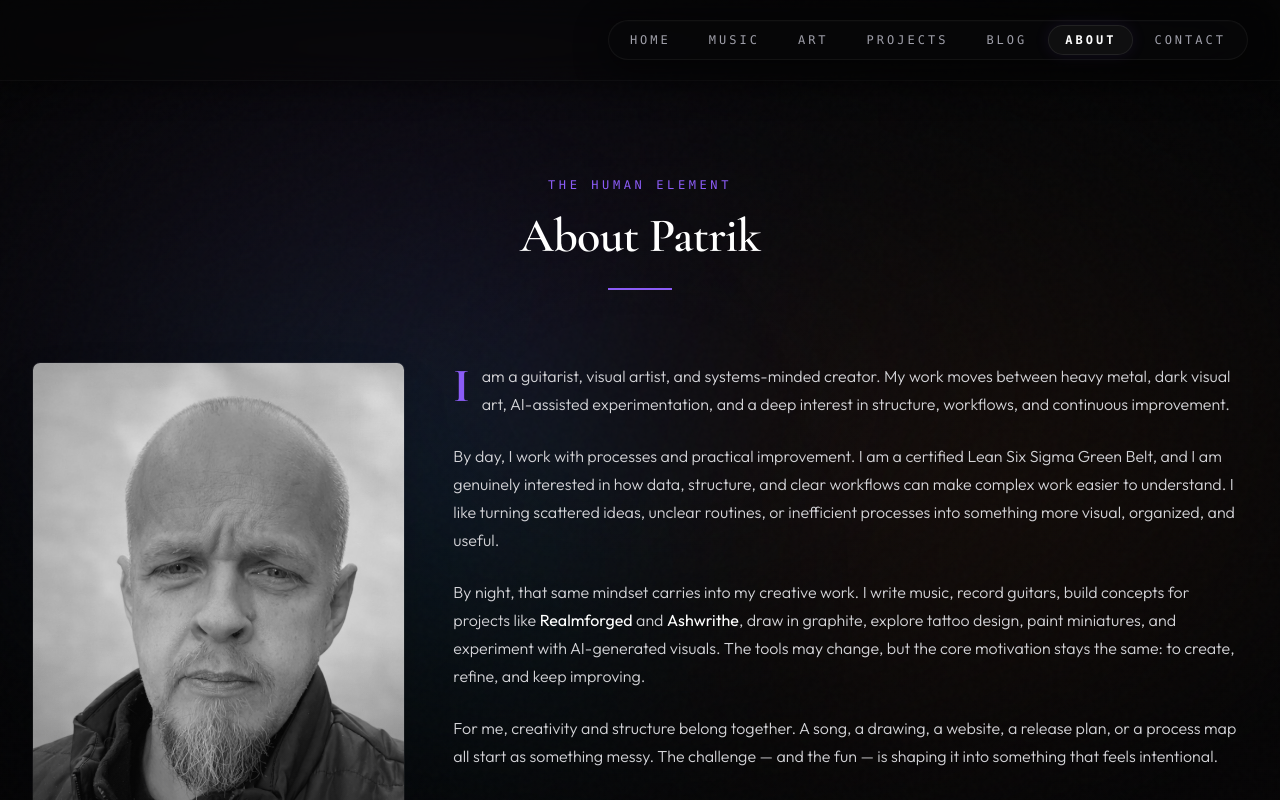
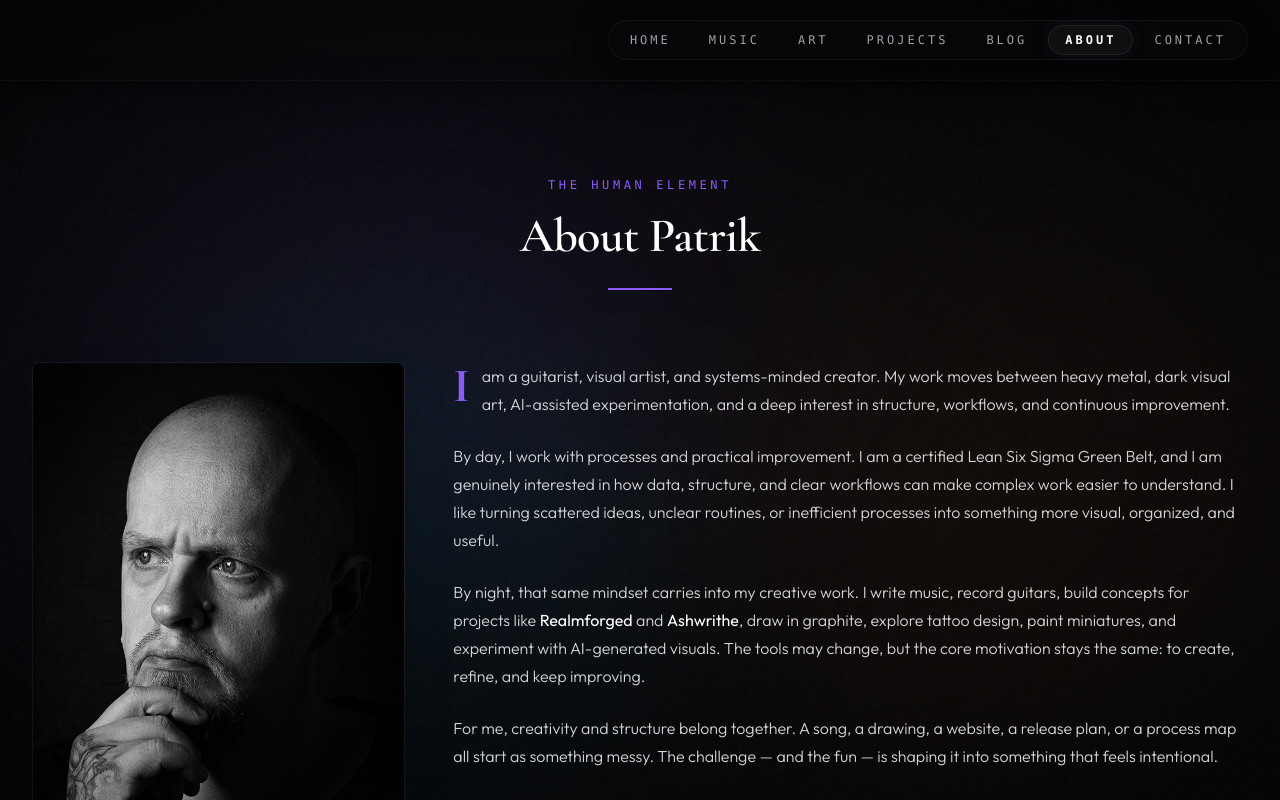
Before and after one commit to xvonpat/patrik-von-porat-portfolio, a Next.js app: page /about in a window 1280 px wide. Shown: the top 800 px of the page. Built offline with nearby package versions, Linux system fonts and the light colour scheme.

Commit message:
content: update about page portrait to correct patrik_portrait.jpg

```diff
--- a/src/app/(app)/about/page.js
+++ b/src/app/(app)/about/page.js
@@ -30,7 +30,7 @@ export default function About() {
           {/* Cinematic Guitar Portrait */}
           <div className="w-full aspect-[2/3] rounded-lg overflow-hidden border border-white/5 shadow-2xl relative group hover:border-accent-purple/30 transition-premium">
             <img
-              src="/images/avatar/Patrik.png"
+              src="/images/patrik_portrait.jpg"
               alt="Patrik von Porat Portrait"
               className="w-full h-full object-cover object-center grayscale hover:grayscale-0 transition-all duration-700 ease-out scale-100 group-hover:scale-105"
             />
```
Also changed, not shown: public/images/patrik_portrait.jpg (added).
